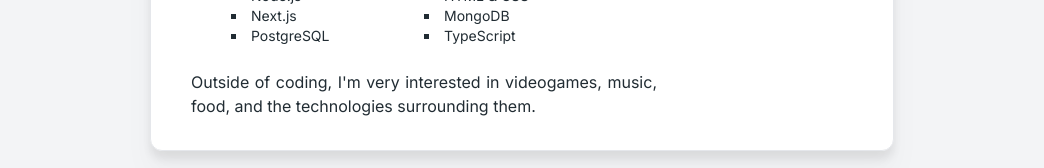
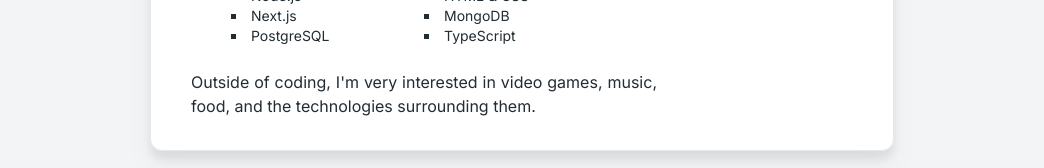
Before and after one commit to nathanielbelen/next-portfolio, a Next.js app: page / in a window 1280 px wide. Shown: the part 355-523 px from the top of the page, without its empty margins (118-1162 px from the left). Built offline with nearby package versions, Linux system fonts and the light colour scheme.

Commit message:
fixed contact not exiting animation

```diff
--- a/components/aboutme.js
+++ b/components/aboutme.js
@@ -32,7 +32,7 @@ export default function About() {
         </ul>
         <br />
         <span>
-          Outside of coding, I&apos;m very interested in videogames, music, food, and
+          Outside of coding, I&apos;m very interested in video games, music, food, and
           the technologies surrounding them.
         </span>
       </div>
--- a/pages/contact.js
+++ b/pages/contact.js
@@ -1,16 +1,25 @@
 import Heading from '../components/heading';
 import SectionDiv from '../components/sectiondiv';
 import FormSpree from '../components/formspree';
+import Page from '../components/layouts/page';
 
 export default function ContactMe() {
   return (
+    <Page>
       <SectionDiv>
         <Heading title='contact me' />
         <div className='text-center text-xl'>
-        <p>Find me at <a href='' className='underline underline-offset-4'>LinkedIn</a>, email me <a className='underline underline-offset-4'>here</a>, or fill out the form below.</p>
+          <p>
+            Find me at{' '}
+            <a href='' className='underline underline-offset-4'>
+              LinkedIn
+            </a>
+            , email me <a className='underline underline-offset-4'>here</a>, or
+            fill out the form below.
+          </p>
         </div>
-
         <FormSpree />
       </SectionDiv>
+    </Page>
   );
 }
```
Lines whose indentation alone changed are shown as unchanged.
